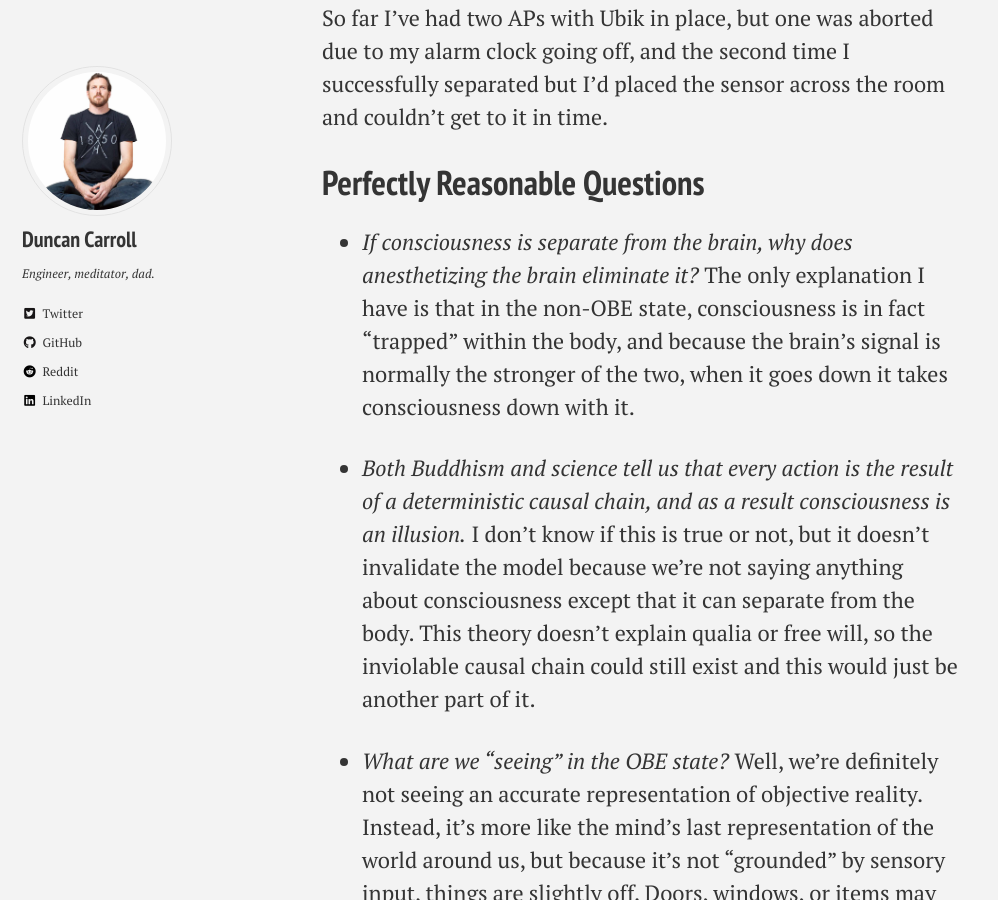
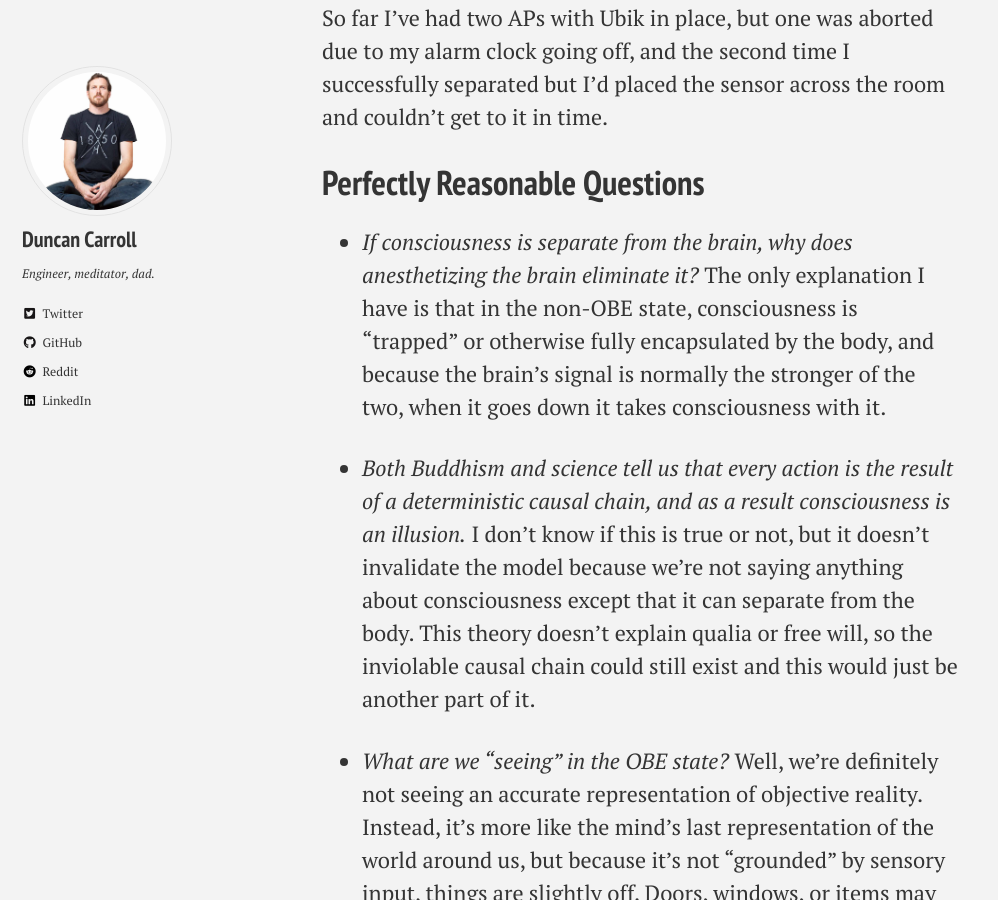
Before and after one commit to duncancarroll/duncancarroll.github.io, a Jekyll site: the page built from _work/ubik.md, in a window 1280 px wide and 900 px high, scrolled down 5467 px. Shown: the whole window, without its empty margins (0-998 px from the left). Built offline with Jekyll 4.4.1, drawn with Linux system fonts in a browser that asks for light colours; cached includes are drawn as plain includes; a script that is not in the unit is left out.

Commit message:
Update ubik.md

```diff
--- a/_work/ubik.md
+++ b/_work/ubik.md
@@ -78,7 +78,7 @@ Now all we need to do is meditate frequently enough that we astral project. Some
 So far I've had two APs with Ubik in place, but one was aborted due to my alarm clock going off, and the second time I successfully separated but I'd placed the sensor across the room and couldn't get to it in time.
 
 # Perfectly Reasonable Questions
-- *If consciousness is separate from the brain, why does anesthetizing the brain eliminate it?*  The only explanation I have is that in the non-OBE state, consciousness is in fact "trapped" within the body, and because the brain's signal is normally the stronger of the two, when it goes down it takes consciousness down with it.
+- *If consciousness is separate from the brain, why does anesthetizing the brain eliminate it?*  The only explanation I have is that in the non-OBE state, consciousness is "trapped" or otherwise fully encapsulated by the body, and because the brain's signal is normally the stronger of the two, when it goes down it takes consciousness with it.
 
 - *Both Buddhism and science tell us that every action is the result of a deterministic causal chain, and as a result consciousness is an illusion.*  I don't know if this is true or not, but it doesn't invalidate the model because we're not saying anything about consciousness except that it can separate from the body.  This theory doesn't explain qualia or free will, so the inviolable causal chain could still exist and this would just be another part of it.
 
```
